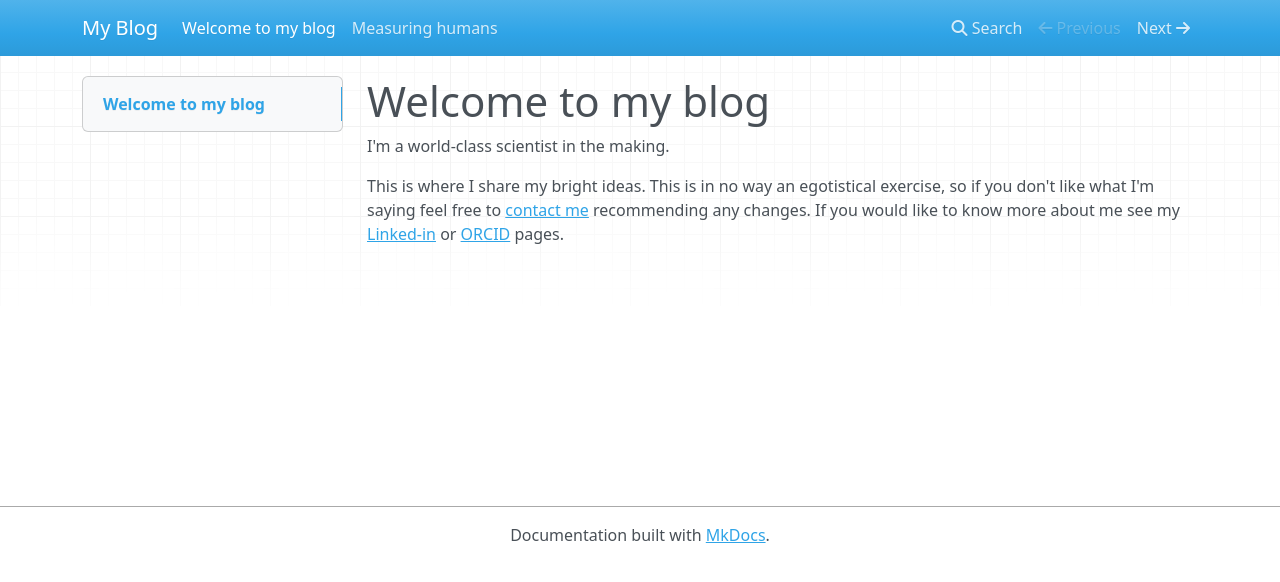
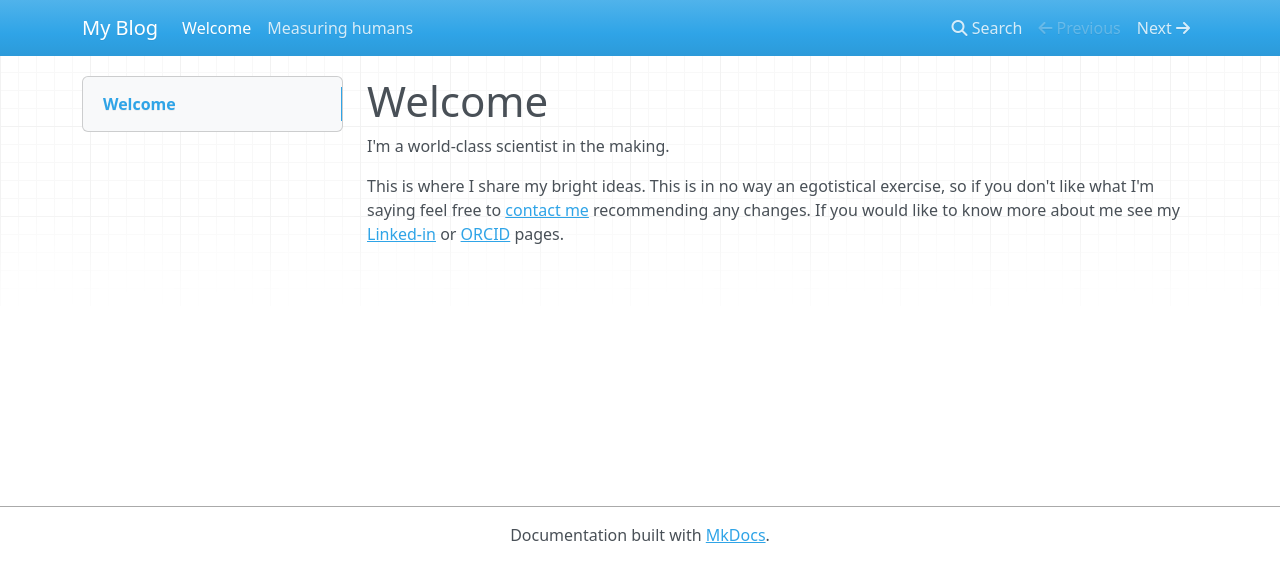
Before and after one commit to Steedalion/Blog, an MkDocs documentation site: the page built from docs/index.md, in a window 1280 px wide. Shown: the top 582 px of the page. Built offline with MkDocs 1.6.1, drawn with Linux system fonts in a browser that asks for light colours; nearby versions of some CDN libraries.

```diff
--- a/docs/index.md
+++ b/docs/index.md
@@ -1,4 +1,4 @@
-# Welcome to my blog
+# Welcome
 
 I'm a world-class scientist in the making.
 
```
